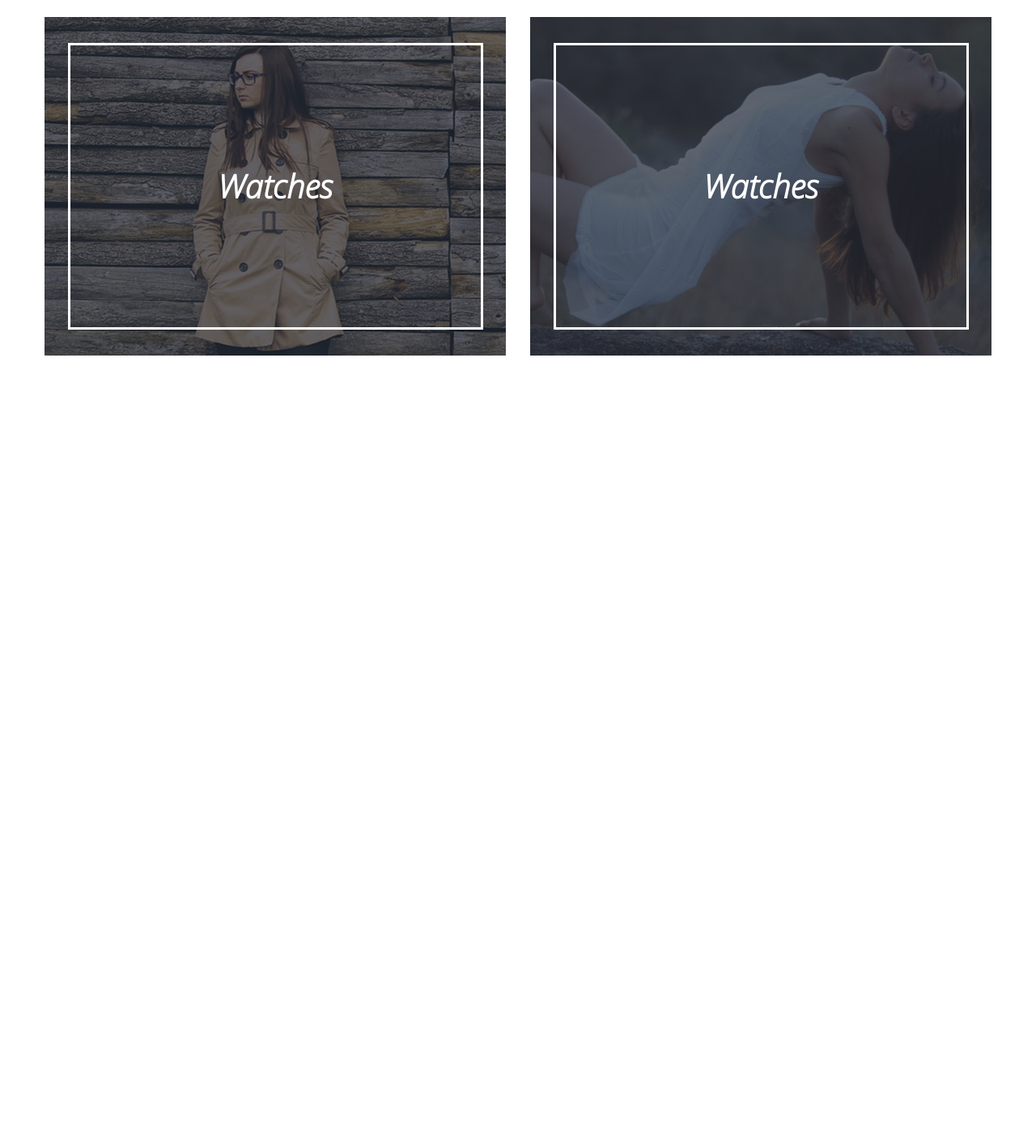
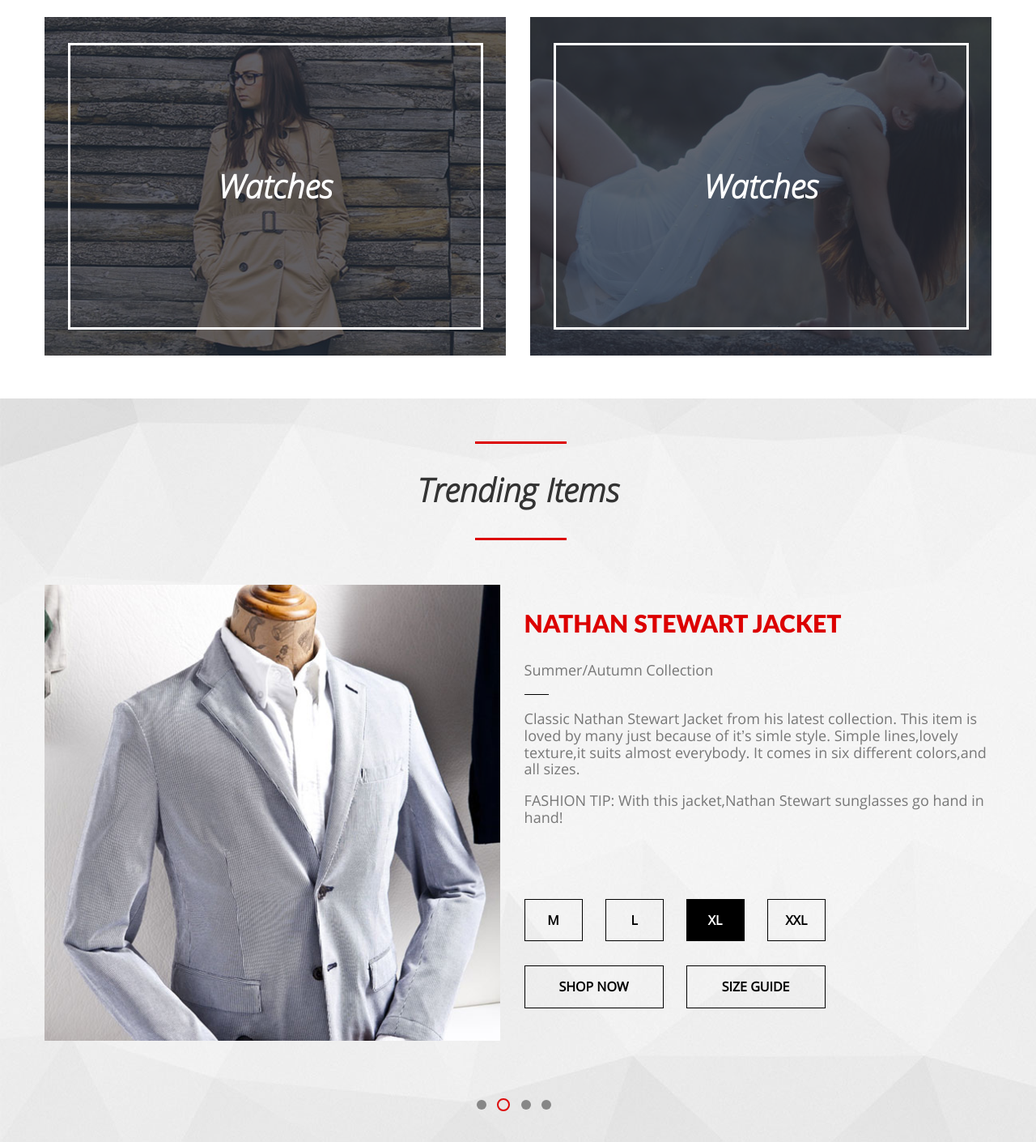
Before and after one commit to RatiboR1978/Brandly, a website: page index.html in a window 1280 px wide. Shown: the part 1592-3002 px from the top of the page at 81% size. Before the commit the page ends 2034 px from the top, so only its background shows below. Drawn offline with Linux system fonts and the light colour scheme.

Commit message:
Сделал items

```diff
--- a/index.html
+++ b/index.html
@@ -95,6 +95,42 @@
       </div>
     </div>
   </section>
+  <section class="items">
+    <div class="wrap">
+      <h2 class="items__title">Trending Items</h2>
+      <div class="items__slide1">
+        <div class="items__img">
+          <img src="img/clothing.jpg" alt="clothing">
+        </div>
+        <div class="items__text">
+          <h3>NATHAN STEWART JACKET</h3>
+          <p class="items__summer">Summer/Autumn Collection</p>
+          <p>Classic Nathan Stewart Jacket from his latest collection.
+            This item is loved by many just because of it’s simle style.
+            Simple lines,lovely texture,it suits almost everybody.
+            It comes in six different colors,and all sizes.
+          </p>
+          <p class="items__fashion-tip">FASHION TIP:
+            With this jacket,Nathan Stewart sunglasses go hand in hand!</p>
+          <div class="items__sizes clearfix">
+            <div class="items__size"><a href="#">M</a></div>
+            <div class="items__size"><a href="#">L</a></div>
+            <div class="items__size items__size--active"><a href="#">XL</a></div>
+            <div class="items__size"><a href="#">XXL</a></div>
+          </div>
+          <div class="items__but"><a href="#">SHOP NOW</a></div>
+          <div class="items__but"><a href="#">SIZE GUIDE</a></div>
+        </div>
+      </div>
+      <div class="items__paginations">
+        <a href="#" class="items__pagination"></a>
+        <a href="#" class="items__pagination items__pagination--active"></a>
+        <a href="#" class="items__pagination"></a>
+        <a href="#" class="items__pagination"></a>
+      </div>
+
+    </div>
+  </section>
   <script src="js/libs.min.js"></script>
   <script src="js/common.js"></script>
 </body>
--- /dev/null
+++ b/sass/blocks/items.scss
@@ -0,0 +1,139 @@
+.items {
+  background: url("../img/bg2.jpg") no-repeat;
+  min-height: 918px;
+}
+
+.items__title {
+  font-family: opensanslightitalic, Arial, sans-serif;
+  font-size: 40px;
+  color: #333333;
+  position: relative;
+  text-align: center;
+  padding-top: 90px;
+  margin-top: 0;
+  margin-bottom: 94px;
+}
+
+.items__title::before {
+  content: '';
+  position: absolute;
+  width: 113px;
+  height: 3px;
+  background-color: #dc0000;
+  left: 532px;
+  top: 53px;
+}
+
+.items__title::after {
+  content: '';
+  position: absolute;
+  width: 113px;
+  height: 3px;
+  background-color: #dc0000;
+  left: 532px;
+  top: 172px;
+}
+
+.items__slide1 {
+  display: flex;
+  justify-content: space-between;
+}
+
+.items__text {
+  margin-left: 30px;
+  width: 50%;
+  h3 {
+    font-family: latoblack, Arial, sans-serif;
+    font-size: 30px;
+    color: #dc0000;
+  }
+}
+
+.items__text > p {
+  font-size: 18px;
+  color: #777777;
+}
+
+.items__summer {
+  margin-bottom: 40px;
+  position: relative;
+}
+
+.items__summer::after {
+  content: '';
+  position: absolute;
+  width: 30px;
+  height: 1px;
+  background-color: black;
+  top: 40px;
+  left: 0;
+}
+
+
+.items__size {
+  float: left;
+  width: 70px;
+  height: 50px;
+  border: 1px solid black;
+  font-size: 16px;
+  font-weight: bold;
+  text-align: center;
+  line-height: 50px;
+  margin-right: 28px;
+  a {
+    color: black;
+    padding: 14px 22px;
+  }
+}
+
+.items__size--active {
+  background-color: black;
+  a {
+    color: white;
+    padding: 14px 22px;
+  }
+}
+
+.items__fashion-tip {
+  margin-bottom: 90px;
+}
+
+.items__sizes {
+  margin-bottom: 30px;
+}
+
+.items__but {
+  float: left;
+  width: 170px;
+  height: 51px;
+  border: 1px solid black;
+  font-size: 16px;
+  font-weight: bold;
+  text-align: center;
+  line-height: 50px;
+  margin-right: 28px;
+  a {
+    color: black;
+    padding: 14px 40px;
+  }
+}
+.items__paginations {
+  margin-top: 67px;
+  text-align: center;
+}
+
+.items__pagination {
+  margin-right: 10px;
+  display: inline-block;
+  width: 12px;
+  height: 12px;
+  background: #878787;
+  border-radius: 50%;
+  vertical-align: middle;
+}
+
+.items__pagination--active {
+  background: none;
+  border: 2px solid #dd0b0b;
+  vertical-align: middle;
+}
--- a/sass/blocks/products.scss
+++ b/sass/blocks/products.scss
@@ -1,3 +1,7 @@
+.products {
+  margin-bottom: 50px;
+}
+
 .products__title {
   font-family: opensanslightitalic, Arial, sans-serif;
   font-size: 40px;
--- a/sass/style.scss
+++ b/sass/style.scss
@@ -4,4 +4,5 @@
 @import "global/variables";
 @import "blocks/header";
 @import "blocks/products";
+@import "blocks/items";
 @import "blocks/footer";
```
Also changed, not shown: css/style.css, css/style.min.css.
